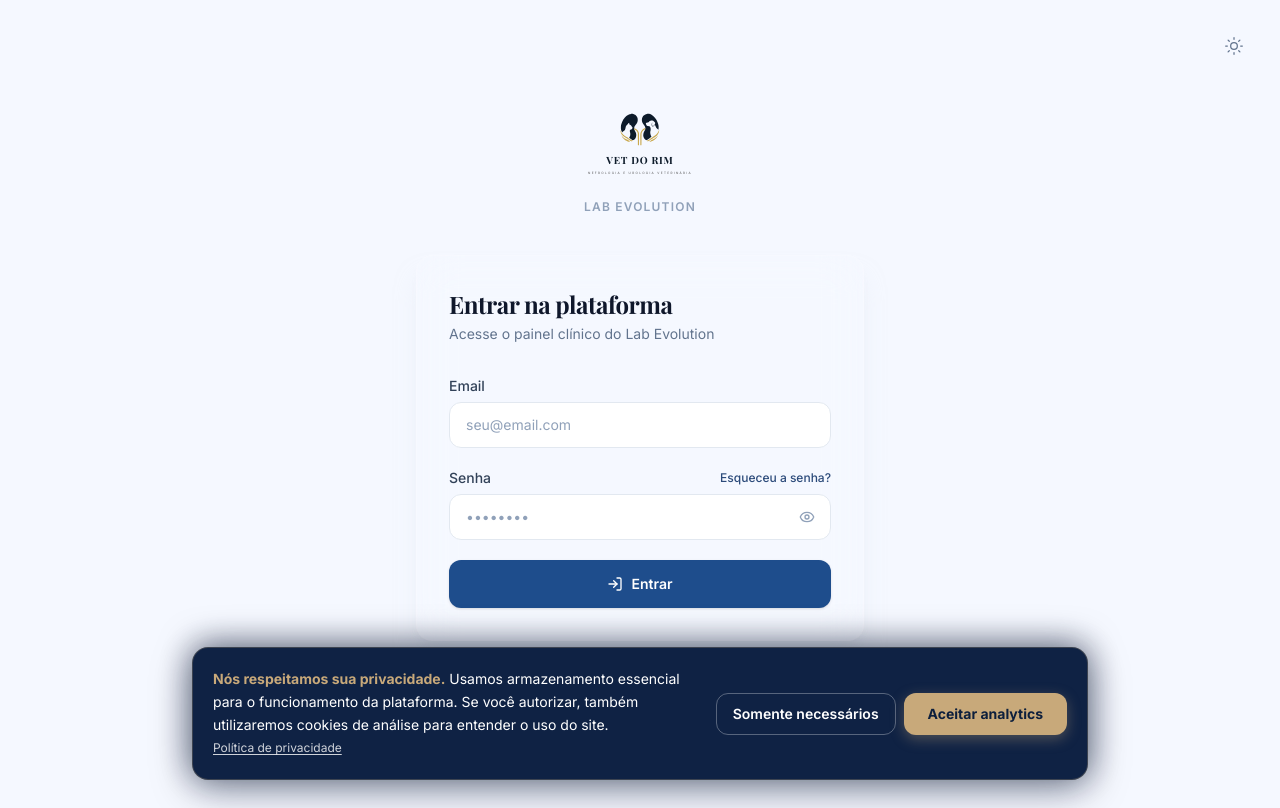
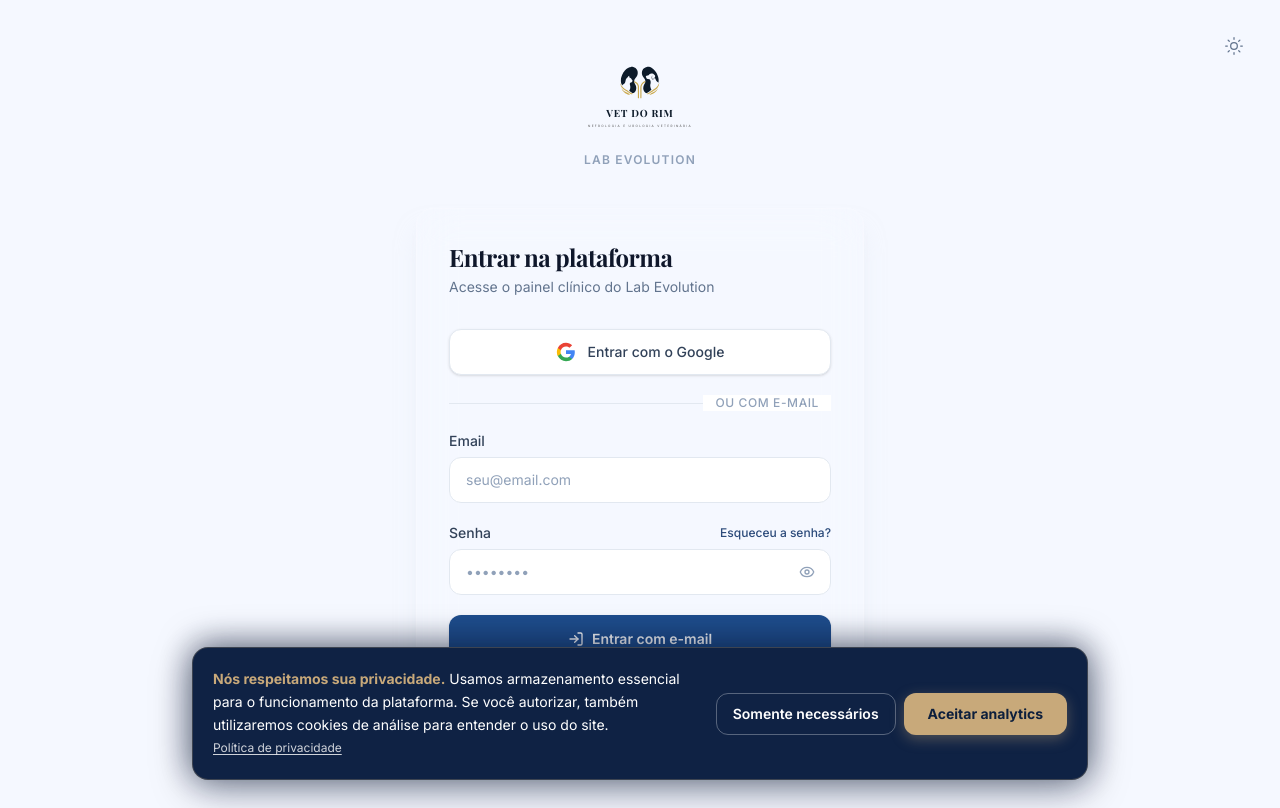
Before and after one commit to acastrovieira/site-vet-do-rim, a Next.js app in the folder web/: page /auth/login in a window 1280 px wide. Built offline with nearby package versions, Linux system fonts and the light colour scheme; no server answers.

Commit message:
feat(auth): adiciona opcao de login com Google (OAuth) no Lab Evolution

```diff
--- a/web/src/components/auth/LoginForm.tsx
+++ b/web/src/components/auth/LoginForm.tsx
@@ -19,16 +19,75 @@
   redirectTo?: string
 }
 
+function GoogleIcon({ className = 'h-5 w-5' }: { className?: string }) {
+  return (
+    <svg className={className} viewBox="0 0 24 24" aria-hidden="true">
+      <path
+        d="M22.56 12.25c0-.78-.07-1.53-.2-2.25H12v4.26h5.92c-.26 1.37-1.04 2.53-2.21 3.31v2.77h3.57c2.08-1.92 3.28-4.74 3.28-8.09z"
+        fill="#4285F4"
+      />
+      <path
+        d="M12 23c2.97 0 5.46-.98 7.28-2.66l-3.57-2.77c-.98.66-2.23 1.06-3.71 1.06-2.86 0-5.29-1.93-6.16-4.53H2.18v2.84C3.99 20.53 7.7 23 12 23z"
+        fill="#34A853"
+      />
+      <path
+        d="M5.84 14.09c-.22-.66-.35-1.36-.35-2.09s.13-1.43.35-2.09V7.06H2.18C1.43 8.55 1 10.22 1 12s.43 3.45 1.18 4.94l2.85-2.22.81-.63z"
+        fill="#FBBC05"
+      />
+      <path
+        d="M12 5.38c1.62 0 3.06.56 4.21 1.64l3.15-3.15C17.45 2.09 14.97 1 12 1 7.7 1 3.99 3.47 2.18 7.06l3.66 2.84c.87-2.6 3.3-4.52 6.16-4.52z"
+        fill="#EA4335"
+      />
+    </svg>
+  )
+}
+
 /**
- * Formulário de login com Supabase Auth.
- * Redireciona para /lab após autenticação bem-sucedida.
+ * Formulário de login com Supabase Auth (Email + Google OAuth).
+ * Redireciona para /lab ou rota solicitada após autenticação bem-sucedida.
  */
 export function LoginForm({ redirectTo }: LoginFormProps) {
   const router = useRouter()
   const [isPending, startTransition] = useTransition()
+  const [isGooglePending, setIsGooglePending] = useState(false)
   const [showPassword, setShowPassword] = useState(false)
   const [error, setError] = useState<string | null>(null)
   const submitInFlightRef = useRef(false)
+
+  async function handleGoogleLogin() {
+    if (isPending || isGooglePending) return
+    setError(null)
+    setIsGooglePending(true)
+
+    try {
+      const supabase = createClient()
+      const origin = typeof window !== 'undefined' ? window.location.origin : ''
+      const nextParam = redirectTo ? `?next=${encodeURIComponent(redirectTo)}` : ''
+      const callbackUrl = `${origin}/auth/callback${nextParam}`
+
+      const { error } = await supabase.auth.signInWithOAuth({
+        provider: 'google',
+        options: {
+          redirectTo: callbackUrl,
+          queryParams: {
+            access_type: 'offline',
+            prompt: 'select_account',
+          },
+        },
+      })
+
+      if (error) {
+        setError('Não foi possível conectar com o Google. Tente novamente.')
+        setIsGooglePending(false)
+      }
+    } catch (err) {
+      if (process.env.NODE_ENV !== 'production') {
+        console.error('Google OAuth error:', err)
+      }
+      setError('Erro ao iniciar login com Google. Verifique sua conexão.')
+      setIsGooglePending(false)
+    }
+  }
 
   async function handleSubmit(e: React.FormEvent<HTMLFormElement>) {
     e.preventDefault()
@@ -111,7 +170,33 @@
     })
   }
 
+  const isAnyLoading = isPending || isGooglePending
+
   return (
+    <div className="space-y-5">
+      {/* Botão Google Login */}
+      <button
+        type="button"
+        onClick={handleGoogleLogin}
+        disabled={isAnyLoading}
+        className="w-full flex items-center justify-center gap-3 px-4 py-3 rounded-xl border border-slate-200 dark:border-white/10 bg-white dark:bg-white/5 text-slate-700 dark:text-white font-medium text-sm hover:bg-slate-50 dark:hover:bg-white/10 hover:border-slate-300 dark:hover:border-white/20 transition-all duration-200 shadow-sm disabled:opacity-60 disabled:cursor-not-allowed group"
+      >
+        {isGooglePending ? (
+          <Loader2 className="h-5 w-5 animate-spin text-slate-500" aria-hidden />
+        ) : (
+          <GoogleIcon className="h-5 w-5 group-hover:scale-105 transition-transform duration-200" />
+        )}
+        <span>{isGooglePending ? 'Conectando ao Google...' : 'Entrar com o Google'}</span>
+      </button>
+
+      {/* Divisor "ou continue com email" */}
+      <div className="relative flex items-center justify-center">
+        <div className="border-t border-slate-200 dark:border-white/10 w-full" />
+        <span className="bg-white dark:bg-[#0A0A0C] px-3 text-xs font-medium text-slate-400 uppercase tracking-wider shrink-0">
+          ou com e-mail
+        </span>
+      </div>
+
       <form onSubmit={handleSubmit} className="space-y-5" noValidate>
         {/* Email */}
         <div>
@@ -125,7 +210,7 @@
             autoComplete="email"
             required
             maxLength={254}
-          disabled={isPending}
+            disabled={isAnyLoading}
             placeholder="seu@email.com"
             className="w-full px-4 py-3 rounded-xl border border-slate-200 dark:border-white/10 bg-white dark:bg-white/5 text-sm text-slate-900 dark:text-white placeholder-slate-400 dark:placeholder:text-science-500 focus:outline-none focus:ring-2 focus:ring-brand-500 focus:border-transparent transition-all duration-200 disabled:opacity-60"
           />
@@ -152,7 +237,7 @@
               autoComplete="current-password"
               required
               maxLength={128}
-            disabled={isPending}
+              disabled={isAnyLoading}
               placeholder="••••••••"
               className="w-full px-4 py-3 pr-11 rounded-xl border border-slate-200 dark:border-white/10 bg-white dark:bg-white/5 text-sm text-slate-900 dark:text-white placeholder-slate-400 dark:placeholder:text-science-500 focus:outline-none focus:ring-2 focus:ring-brand-500 focus:border-transparent transition-all duration-200 disabled:opacity-60"
             />
@@ -181,7 +266,7 @@
         {/* Submit */}
         <button
           type="submit"
-        disabled={isPending}
+          disabled={isAnyLoading}
           className="w-full flex items-center justify-center gap-2 px-6 py-3.5 rounded-xl bg-brand-500 text-white font-semibold text-sm hover:bg-brand-600 transition-all duration-200 shadow-sm hover:shadow-brand-500/25 disabled:opacity-60 disabled:cursor-not-allowed"
         >
           {isPending ? (
@@ -192,10 +277,11 @@
           ) : (
             <>
               <LogIn className="h-4 w-4" aria-hidden />
-            Entrar
+              Entrar com e-mail
             </>
           )}
         </button>
       </form>
+    </div>
   )
 }
```
Lines whose indentation alone changed are shown as unchanged.
